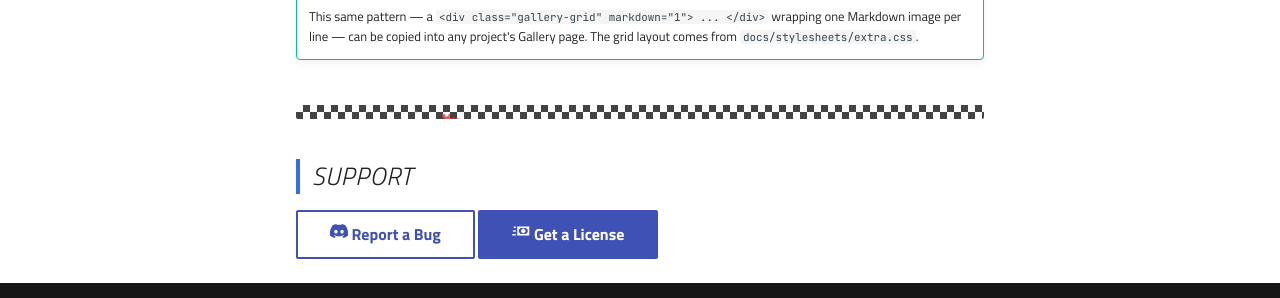
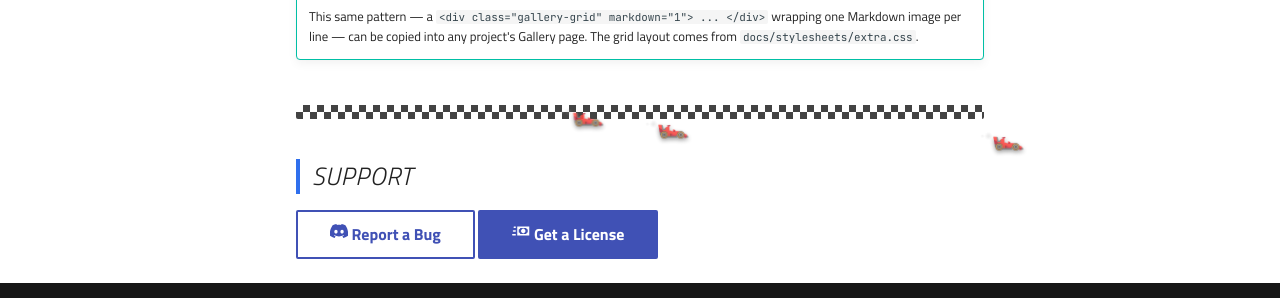
Before and after one commit to Dark373/Dark373-docs, an MkDocs documentation site: the page built from docs/project-1/gallery.md, in a window 1280 px wide and 1400 px high, scrolled down 53 px. Shown: the part 1072-1370 px from the top of the window. Built offline with MkDocs 1.6.1 and Material for MkDocs 9.7.7, drawn with Linux system fonts in a browser that asks for light colours; comment, search, counter and statistics services are not loaded.

Commit message:
Multiple cars actually racing on the checkered dividers, wheel instead of helmet
- Bullet marker cycle: swapped the helmet (read as a soldier's, not a racing one) for a wheel.
- Checkered dividers now have three cars, not one — each its own lane (slightly above/on/below the strip's centreline), its own speed, and its own start offset, so they pass each other and don't move in lockstep. Bumped car size up and switched the race container from clipped-to-the-14px-bar to overflow:visible, so they properly sit on top of the strip instead of being cropped down to a sliver.
- Rewrote dust positioning to use fixed pixel offsets behind each car instead of percentages of a shrink-to-fit container, which didn't place them predictably.

Verified against the real rendered site: three distinct cars confirmed via querySelectorAll, their positions confirmed genuinely diverging over time (not moving together) with one lap-wrapping mid-check, wheel emoji confirmed in the bullet marker cycle, reduced-motion confirmed still hiding the whole thing, and a full regression pass (track hover/lap/confetti) confirmed nothing else broke.

Co-Authored-By: Claude Sonnet 5 <noreply@anthropic.com>

```diff
--- a/docs/javascripts/racing.js
+++ b/docs/javascripts/racing.js
@@ -6,7 +6,7 @@
  *     laps and pops a confetti burst every time you hover it.
  *  3. Every word on every page is wrapped so hovering one briefly makes
  *     it bigger and bolder.
- *  4. A tiny car drives across every checkered divider, trailing dust.
+ *  4. Three tiny cars race across every checkered divider, trailing dust.
  *
  * Runs via document$, Material's observable that fires after every page
  * load *and* every instant-navigation swap, so everything keeps working
@@ -38,24 +38,32 @@
   });
 
   /* ------------------------------------------------------------------
-   * Drops a tiny car + trailing dust/smoke into every .checker-divider
-   * on the current page (there's usually one, ahead of Support). Pure
-   * CSS animation from here (see extra.css) — this just builds the
-   * markup once per divider; prefers-reduced-motion is handled entirely
-   * in CSS (display: none on .f1-mini-race), so nothing extra to check
-   * here.
+   * Drops three cars, each trailing dust/smoke, into every
+   * .checker-divider on the current page (there's usually one, ahead of
+   * Support) — a proper little race, not one car alone. Pure CSS
+   * animation from here (see extra.css, .f1-racer--1/2/3 for the
+   * per-lane speed/offset that makes them actually race instead of
+   * moving in lockstep); this just builds the markup once per divider.
+   * prefers-reduced-motion is handled entirely in CSS (display: none on
+   * .f1-mini-race), so nothing extra to check here.
    * ------------------------------------------------------------------ */
   function initCheckerRace() {
+    function racerMarkup(laneClass) {
+      return (
+        '<div class="f1-racer ' + laneClass + '">' +
+        '<span class="f1-mini-car">🏎️</span>' +
+        '<span class="f1-mini-dust"></span>' +
+        '<span class="f1-mini-dust"></span>' +
+        "</div>"
+      );
+    }
+
     var dividers = document.querySelectorAll(".checker-divider:not([data-f1-race])");
     dividers.forEach(function (divider) {
       divider.setAttribute("data-f1-race", "1");
       var race = document.createElement("div");
       race.className = "f1-mini-race";
-      race.innerHTML =
-        '<span class="f1-mini-car">🏎️</span>' +
-        '<span class="f1-mini-dust"></span>' +
-        '<span class="f1-mini-dust"></span>' +
-        '<span class="f1-mini-dust"></span>';
+      race.innerHTML = racerMarkup("f1-racer--1") + racerMarkup("f1-racer--2") + racerMarkup("f1-racer--3");
       divider.appendChild(race);
     });
   }
--- a/docs/stylesheets/extra.css
+++ b/docs/stylesheets/extra.css
@@ -19,7 +19,7 @@ html.f1-section-blue {
   --f1-accent: #2f6fed;
 }
 
-/* Bullet points, but racing-themed: cars, a checkered flag, a helmet,
+/* Bullet points, but racing-themed: cars, a checkered flag, a wheel,
    cycling every three items so a long list doesn't repeat the same icon
    back to back. ::marker keeps this to actual <li> bullets — ordered
    (numbered) lists are untouched, since steps need to stay numeric. */
@@ -30,7 +30,7 @@ html.f1-section-blue {
   content: "🏁  ";
 }
 .md-typeset ul li:nth-child(3n+3)::marker {
-  content: "🪖  ";
+  content: "🛞  ";
 }
 
 /* Reusable image gallery grid.
@@ -449,9 +449,12 @@ h2.f1-heading {
   color: var(--f1-accent);
 }
 
-/* Checkered-flag divider, used ahead of each page's Support section. A
-   tiny car (javascripts/racing.js injects it into every .checker-divider
-   on the page) drives past on a loop, trailing a few dust/smoke puffs. */
+/* Checkered-flag divider, used ahead of each page's Support section.
+   javascripts/racing.js injects three cars into every .checker-divider,
+   each on its own lane/speed/start offset so they actually race — pass
+   each other, don't move in lockstep — riding on top of the strip
+   (deliberately taller than the 14px bar, not clipped to it) trailing
+   dust/smoke behind them. */
 .checker-divider {
   position: relative;
   height: 14px;
@@ -469,51 +472,83 @@ h2.f1-heading {
 
 .f1-mini-race {
   position: absolute;
-  inset: 0;
-  overflow: hidden;
+  left: 0;
+  right: 0;
+  top: 50%;
+  height: 0;
+  overflow: visible;
   pointer-events: none;
 }
 
-.f1-mini-car {
+.f1-racer {
   position: absolute;
-  top: 50%;
-  left: -8%;
-  font-size: 0.95rem;
-  line-height: 1;
-  transform: translateY(-50%) scaleX(-1);
-  filter: drop-shadow(0 1px 1px rgba(0, 0, 0, 0.5));
-  animation: f1-mini-drive 5s linear infinite;
+  left: -10%;
+  top: -9px;
+  animation-name: f1-mini-drive;
+  animation-timing-function: linear;
+  animation-iteration-count: infinite;
+}
+
+/* Three lanes, stacked above/on/below the strip's centreline, each at a
+   different speed and start offset so they genuinely race rather than
+   travelling in a single frozen formation. */
+.f1-racer--1 {
+  top: -13px;
+  animation-duration: 4.4s;
+}
+.f1-racer--2 {
+  top: -1px;
+  animation-duration: 5.2s;
+  animation-delay: -1.7s;
+}
+.f1-racer--3 {
+  top: 11px;
+  animation-duration: 4.8s;
+  animation-delay: -3.1s;
 }
 
 @keyframes f1-mini-drive {
   from {
-    left: -8%;
+    left: -10%;
   }
   to {
-    left: 104%;
+    left: 106%;
   }
+}
+
+.f1-mini-car {
+  position: relative;
+  display: block;
+  font-size: 1.3rem;
+  line-height: 1;
+  transform: scaleX(-1);
+  filter: drop-shadow(0 2px 2px rgba(0, 0, 0, 0.5));
 }
 
 .f1-mini-dust {
   position: absolute;
   top: 50%;
-  left: -8%;
+  left: -6px;
   width: 5px;
   height: 5px;
   border-radius: 50%;
   background: radial-gradient(circle, rgba(140, 140, 140, 0.65), transparent 70%);
   opacity: 0;
-  animation: f1-mini-drive 5s linear infinite, f1-mini-dust-fade 5s linear infinite;
+  animation-name: f1-mini-dust-fade;
+  animation-timing-function: ease-out;
+  animation-iteration-count: infinite;
 }
 
+/* Behind the car, since it's flipped to face right (direction of
+   travel): more negative left = further back. */
 .f1-mini-dust:nth-of-type(2) {
-  animation-delay: 0.18s, 0.18s;
+  left: -6px;
+  animation-duration: 0.6s;
 }
 .f1-mini-dust:nth-of-type(3) {
-  animation-delay: 0.34s, 0.34s;
-}
-.f1-mini-dust:nth-of-type(4) {
-  animation-delay: 0.5s, 0.5s;
+  left: -12px;
+  animation-duration: 0.75s;
+  animation-delay: 0.2s;
   background: radial-gradient(circle, rgba(200, 200, 200, 0.55), transparent 70%);
 }
 
@@ -522,7 +557,7 @@ h2.f1-heading {
     opacity: 0;
     transform: translateY(-50%) scale(0.5);
   }
-  15% {
+  25% {
     opacity: 0.7;
   }
   100% {
```
